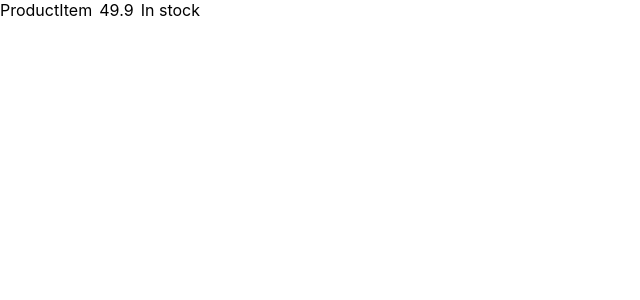
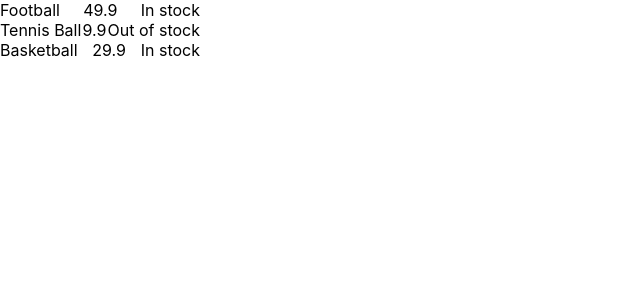
Before and after one commit to wuhe3/day8-react-starter, a React (Create React App) app: page / in a window 1280 px wide. Shown: the top 300 px of the page, without its empty margins (0-640 px from the left). Built offline with nearby package versions, Linux system fonts and the light colour scheme.

Commit message:
feat, product category

```diff
--- a/src/App.js
+++ b/src/App.js
@@ -1,24 +1,10 @@
 import './App.css';
-import ProductItem from "./components/ProductItem";
+import ProductCategory from "./components/ProductCategory";
 
 function App() {
     return (
         <div className="App">
-            {/*<header className="App-header">*/}
-            {/*  <img src={logo} className="App-logo" alt="logo" />*/}
-            {/*  <p>*/}
-            {/*    Edit <code>src/App.js</code> and save to reload.*/}
-            {/*  </p>*/}
-            {/*  <a*/}
-            {/*    className="App-link"*/}
-            {/*    href="https://reactjs.org"*/}
-            {/*    target="_blank"*/}
-            {/*    rel="noopener noreferrer"*/}
-            {/*  >*/}
-            {/*    Learn React*/}
-            {/*  </a>*/}
-            {/*</header>*/}
-            <ProductItem></ProductItem>
+            <ProductCategory />
         </div>
     );
 }
--- /dev/null
+++ b/src/components/ProductCategory.jsx
@@ -0,0 +1,31 @@
+import ProductItem from "./ProductItem";
+
+const ProductCategory = () => {
+    const products = [
+        {
+            name: "Football",
+            price: 49.9,
+            status: true
+        },
+        {
+            name: "Tennis Ball",
+            price: 9.9,
+            status: false
+        },
+        {
+            name: "Basketball",
+            price: 29.9,
+            status: true
+        }
+    ]
+
+    return (
+        <div>
+            {products.map((product, index) => {
+                return <ProductItem productItem={product} key={product.name + index} />
+            })}
+        </div>
+    )
+}
+
+export default ProductCategory;
--- a/src/components/ProductItem.jsx
+++ b/src/components/ProductItem.jsx
@@ -1,16 +1,12 @@
 import "./ProductItem.css"
 
-const ProductItem = () => {
-    const productItem = {
-        name: "Football",
-        price: 49.9,
-        status: true
-    }
+const ProductItem = (props) => {
+    const { productItem } = props;
 
     return (
         <div className={"product-item-wrapper"}>
-            <span>{ProductItem.name}</span>
-            <span>49.9</span>
+            <span>{productItem.name}</span>
+            <span>{productItem.price}</span>
             <span>{productItem.status ? <span>In stock</span> : <span>Out of stock</span>}</span>
         </div>
     )
```
